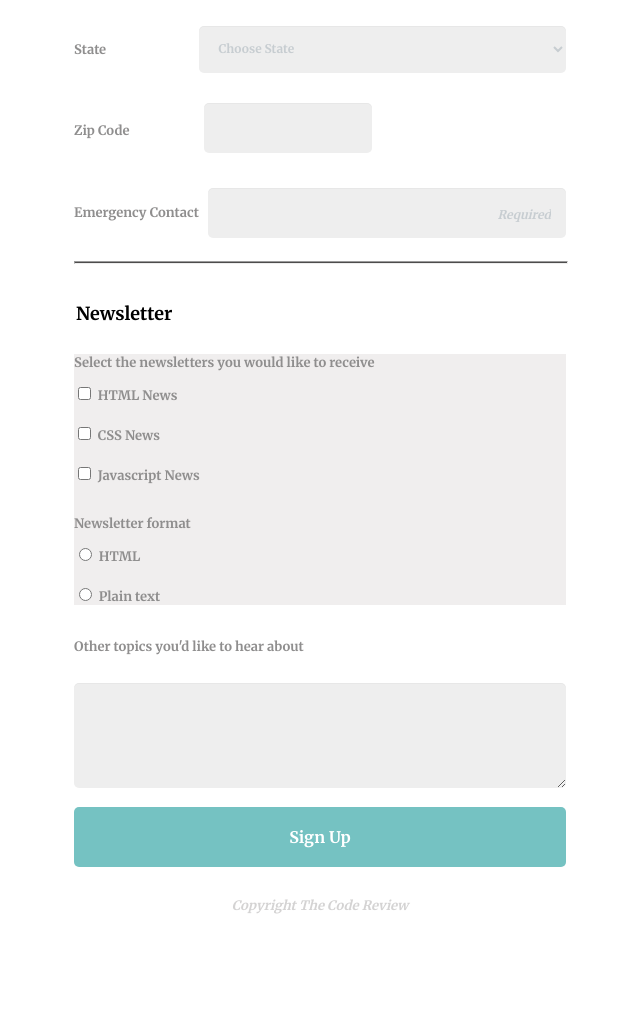
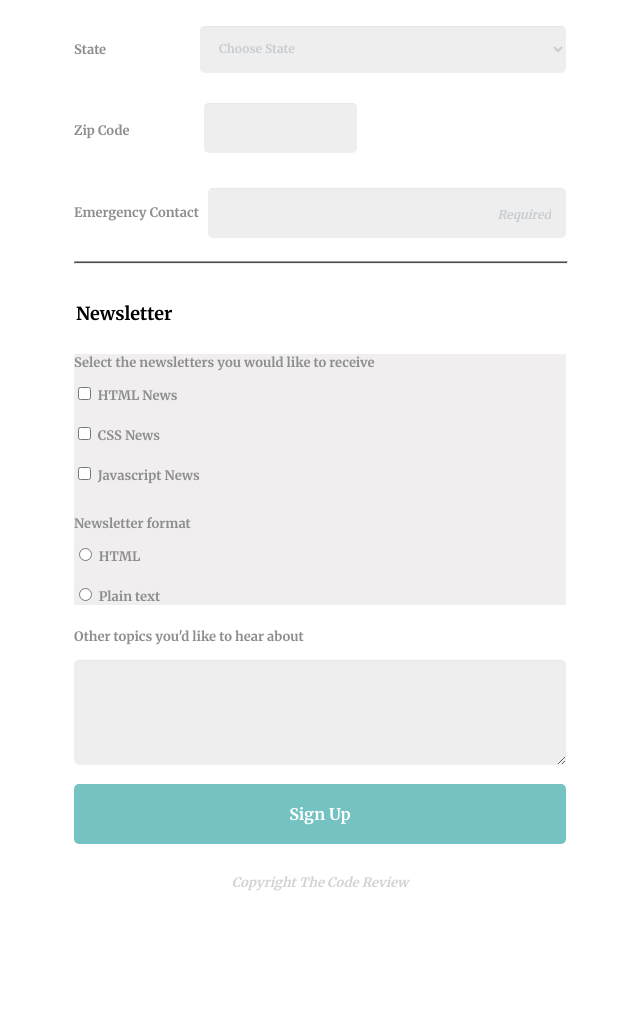
Before and after one commit to RicardoCoding/Project-3, a plain HTML site: page index.html in a window 1280 px wide. Shown: the part 680-1714 px from the top of the page, without its empty margins (320-960 px from the left). After the commit the page ends 1691 px from the top, so only its background shows below. Drawn offline with Linux system fonts and the light colour scheme.

Commit message:
Final touch

```diff
--- a/index.html
+++ b/index.html
@@ -125,13 +125,13 @@
         <section class="section">
           <p>Select the newsletters you would like to receive</p>
           <input type="checkbox" id="html" value="html-news" name="user_checkbox">
-          <label>HTML News</label><br>
+          <label for="html">HTML News</label><br>
           <br>
           <input type="checkbox" id="css" value="css-news" name="user_checkbox">
-          <label>CSS News</label><br>
+          <label for="css">CSS News</label><br>
           <br>
           <input type="checkbox" id="JS" value="JS-news" name="user_checkbox">
-          <label>Javascript News</label>
+          <label for="JS">Javascript News</label>
           <br>
           <p class="newsletter-format">Newsletter format</p>
           <input type="radio" id="HTML" value="HTML" name="user_format">
@@ -140,11 +140,13 @@
           <input type="radio" id="plain" value="plain" name="user_format">
           <label for="plain" class="light">Plain text</label><br>
         </section>
-        <p class="other-topics">Other topics you'd like to hear about</p>
-        <textarea id="bio" name="user-bio"></textarea>
 
-        <button type="submit">Sign Up</button>
+        <section class="other-topics">
+          <label for="bio">Other topics you'd like to hear about</label>
+          <textarea id="bio" name="user-bio"></textarea>
 
+          <button type="submit">Sign Up</button>
+        </section>
 
     </fieldset>
 
--- a/styles.css
+++ b/styles.css
@@ -87,12 +87,8 @@ select {
   border-radius: 5px;
 }
 
-input[id="zipcode"] {
-    width: 38%;
-}
-
 select[id="state"] {
-    width: 100%;
+    width: 99.5%;
 }
 
 textarea[id="bio"] {
@@ -178,6 +174,16 @@ h2 {
 textarea:focus {
     background-color:rgb(211, 79, 145);
 }
+
+.other-topics {
+    padding-top: 20px;
+}
+
+input[id="zipcode"] {
+    width: 50%;
+}
+
+
 
 
 
@@ -276,4 +282,8 @@ textarea:focus {
         font-size: 12px;
     }
 
+    input[id="zipcode"] {
+        width: 25%;
+    }
+
 }
```
